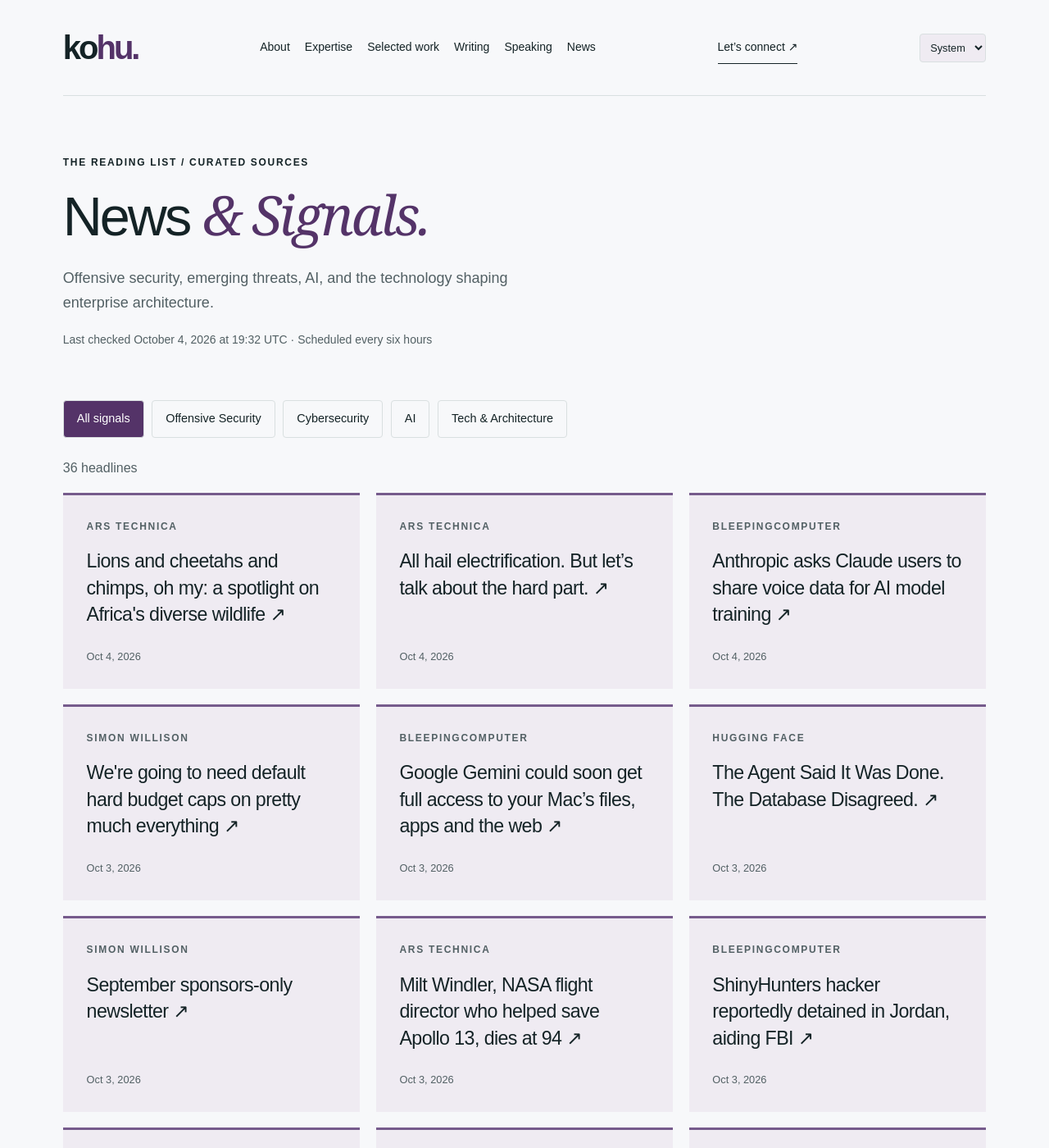
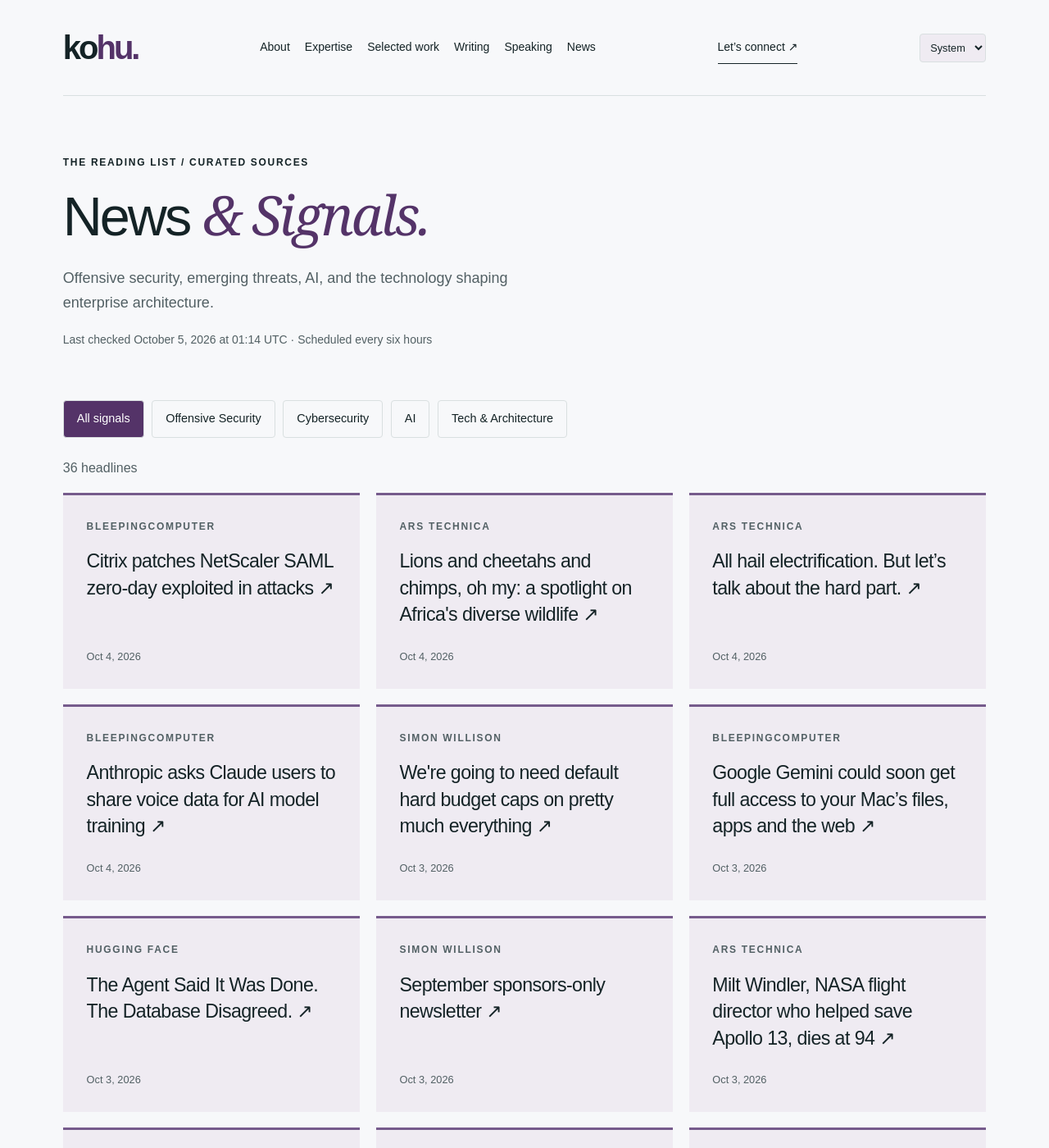
Before and after one commit to hntk/hntk.github.io, a Jekyll site: the page built from news/index.html, in a window 1280 px wide and 1400 px high. Shown: the whole window at 82% size. Built offline with Jekyll 4.4.1, drawn with Linux system fonts in a browser that asks for light colours; part of the change alters nothing that is shown; some of the changed text lies outside the part shown.

Commit message:
Refresh News and Signals

```diff
--- a/_data/news.json
+++ b/_data/news.json
@@ -1,6 +1,14 @@
 {
-  "updated": "2026-10-04T19:32:38.412047+00:00",
+  "updated": "2026-10-05T01:14:41.500000+00:00",
   "items": [
+    {
+      "title": "Citrix patches NetScaler SAML zero-day exploited in attacks",
+      "url": "https://www.bleepingcomputer.com/news/security/citrix-patches-netscaler-saml-zero-day-exploited-in-attacks/",
+      "published": "2026-10-04T21:58:01+00:00",
+      "source": "BleepingComputer",
+      "source_id": "bleepingcomputer",
+      "category": "cybersecurity"
+    },
     {
       "title": "Lions and cheetahs and chimps, oh my: a spotlight on Africa's diverse wildlife",
       "url": "https://arstechnica.com/science/2026/10/lions-and-cheetahs-and-chimps-oh-my-a-spotlight-on-africas-diverse-wildlife/",
@@ -66,14 +74,6 @@
       "category": "tech-architecture"
     },
     {
-      "title": "ShinyHunters hacker reportedly detained in Jordan, aiding FBI",
-      "url": "https://www.bleepingcomputer.com/news/security/shinyhunters-hacker-reportedly-detained-in-jordan-aiding-fbi/",
-      "published": "2026-10-03T19:09:38+00:00",
-      "source": "BleepingComputer",
-      "source_id": "bleepingcomputer",
-      "category": "cybersecurity"
-    },
-    {
       "title": "Muse Creates Detailed Profiles of All Your Friends and Family",
       "url": "https://www.wired.com/story/muse-creates-detailed-profiles-of-all-your-friends-and-family/",
       "published": "2026-10-03T12:00:00+00:00",
@@ -104,6 +104,14 @@
       "source": "WIRED Security",
       "source_id": "wired",
       "category": "cybersecurity"
+    },
+    {
+      "title": "8 major updates to Cloudflare Observability",
+      "url": "https://blog.cloudflare.com/one-observability-platform/",
+      "published": "2026-10-02T18:00:00+00:00",
+      "source": "Cloudflare",
+      "source_id": "cloudflare",
+      "category": "tech-architecture"
     },
     {
       "title": "Kiteworks & Citrix Incidents Show Challenges of Zero-Day Response",
@@ -160,14 +168,6 @@
       "source": "NVIDIA",
       "source_id": "nvidia",
       "category": "ai"
-    },
-    {
-      "title": "8 major updates to Cloudflare Observability",
-      "url": "https://blog.cloudflare.com/one-observability-platform/",
-      "published": "2026-10-02T13:00:00+00:00",
-      "source": "Cloudflare",
-      "source_id": "cloudflare",
-      "category": "tech-architecture"
     },
     {
       "title": "How American Political Campaigns Are Using AI—and What They’re Spending on the Tools",
@@ -295,79 +295,79 @@
       "id": "ars-technica",
       "name": "Ars Technica",
       "status": "ok",
-      "last_success": "2026-10-04T19:32:38.412047+00:00"
+      "last_success": "2026-10-05T01:14:41.500000+00:00"
     },
     {
       "id": "bleepingcomputer",
       "name": "BleepingComputer",
       "status": "ok",
-      "last_success": "2026-10-04T19:32:38.412047+00:00"
+      "last_success": "2026-10-05T01:14:41.500000+00:00"
     },
     {
       "id": "cloudflare",
       "name": "Cloudflare",
       "status": "ok",
-      "last_success": "2026-10-04T19:32:38.412047+00:00"
+      "last_success": "2026-10-05T01:14:41.500000+00:00"
     },
     {
       "id": "dark-reading",
       "name": "Dark Reading",
       "status": "ok",
-      "last_success": "2026-10-04T19:32:38.412047+00:00"
+      "last_success": "2026-10-05T01:14:41.500000+00:00"
     },
     {
       "id": "hugging-face",
       "name": "Hugging Face",
       "status": "ok",
-      "last_success": "2026-10-04T19:32:38.412047+00:00"
+      "last_success": "2026-10-05T01:14:41.500000+00:00"
     },
     {
       "id": "microsoft-research",
       "name": "Microsoft Research",
       "status": "ok",
-      "last_success": "2026-10-04T19:32:38.412047+00:00"
+      "last_success": "2026-10-05T01:14:41.500000+00:00"
     },
     {
       "id": "nvidia",
       "name": "NVIDIA",
       "status": "ok",
-      "last_success": "2026-10-04T19:32:38.412047+00:00"
+      "last_success": "2026-10-05T01:14:41.500000+00:00"
     },
     {
       "id": "portswigger",
       "name": "PortSwigger Research",
       "status": "ok",
-      "last_success": "2026-10-04T19:32:38.412047+00:00"
+      "last_success": "2026-10-05T01:14:41.500000+00:00"
     },
     {
       "id": "schneier",
       "name": "Schneier on Security",
       "status": "ok",
-      "last_success": "2026-10-04T19:32:38.412047+00:00"
+      "last_success": "2026-10-05T01:14:41.500000+00:00"
     },
     {
       "id": "simon-willison",
       "name": "Simon Willison",
       "status": "ok",
-      "last_success": "2026-10-04T19:32:38.412047+00:00"
+      "last_success": "2026-10-05T01:14:41.500000+00:00"
     },
     {
       "id": "specterops",
       "name": "SpecterOps",
       "status": "ok",
-      "last_success": "2026-10-04T19:32:38.412047+00:00"
+      "last_success": "2026-10-05T01:14:41.500000+00:00"
     },
     {
       "id": "trail-of-bits",
       "name": "Trail of Bits",
       "status": "ok",
-      "last_success": "2026-10-04T19:32:38.412047+00:00"
+      "last_success": "2026-10-05T01:14:41.500000+00:00"
     },
     {
       "id": "wired",
       "name": "WIRED Security",
       "status": "ok",
-      "last_success": "2026-10-04T19:32:38.412047+00:00"
+      "last_success": "2026-10-05T01:14:41.500000+00:00"
     }
   ]
 }
```
